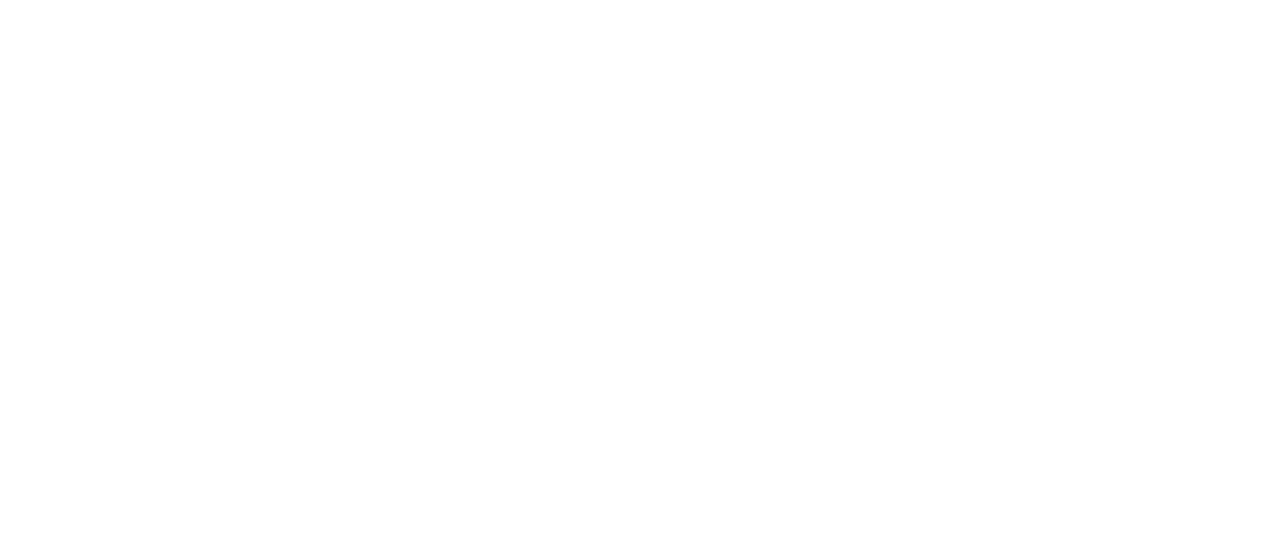
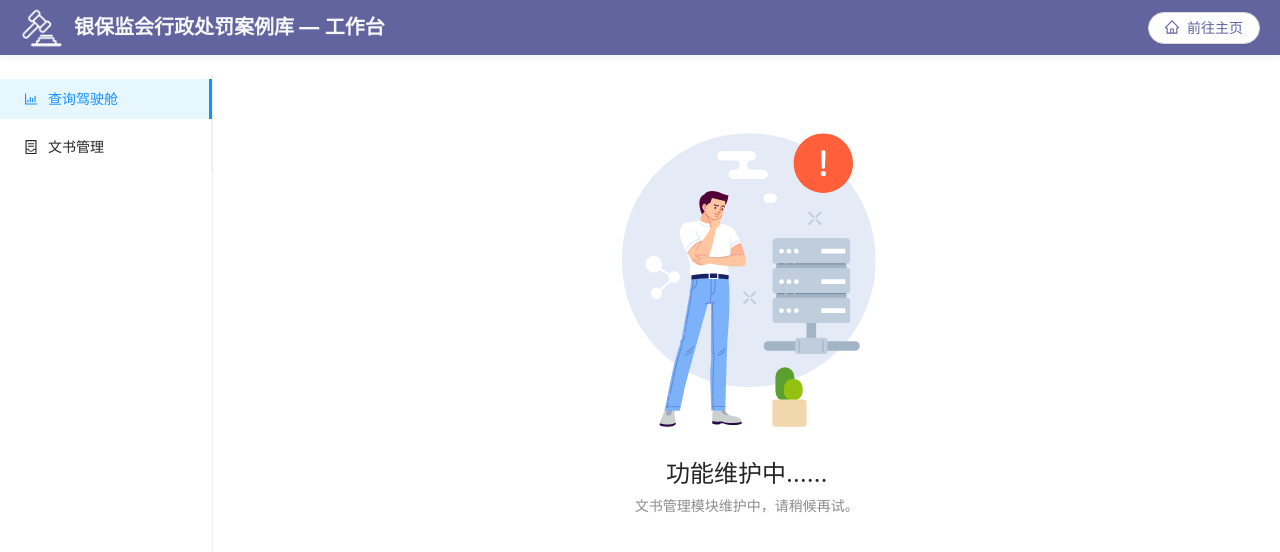
Before and after one commit to BZ-D/casebase-frontend, a React (Create React App) app: page /workbench/file in a window 1280 px wide. Before the commit this address had no page. Shown: the top 552 px of the page. Built offline with nearby package versions, Linux system fonts and the light colour scheme.

Commit message:
feat: cockpit apis

```diff
--- a/package.json
+++ b/package.json
@@ -13,6 +13,7 @@
     "@types/react-dom": "^18.0.6",
     "antd": "^4.23.4",
     "axios": "^1.0.0",
+    "echarts": "^5.4.0",
     "moment": "^2.29.4",
     "react": "^18.2.0",
     "react-dom": "^18.2.0",
--- /dev/null
+++ b/src/api/cockpit.ts
@@ -0,0 +1,107 @@
+import { axios } from "../utils/request";
+
+const COCKPIT_API_PREFIX = '/api/data';
+
+// 获取全年各省处罚数目或某年某月各省处罚数目
+export const getProvinceMapAPI = async (payload: any) => {
+  const res = await axios({
+    url: `${COCKPIT_API_PREFIX}/getMapData`,
+    method: "POST",
+    data: {
+      year: payload.year,
+      month: payload.month // 1-12正常统计，为0则统计全年总数
+    }
+  });
+  return res.data.content;
+}
+
+// 获取全年各月份处罚数目
+export const getTotalNumAPI = async (payload: any) => {
+  const res = await axios({
+    url: `${COCKPIT_API_PREFIX}/getTotalJson`,
+    method: 'POST',
+    data: {
+      year: payload.year,
+      month: payload.month // 此参数无用
+    }
+  });
+  return res.data.content;
+}
+
+// 获取全年各月份罚金
+export const getTotalFineAPI = async (payload: any) => {
+  const res = await axios({
+    url: `${COCKPIT_API_PREFIX}/getFineJson`,
+    method: 'POST',
+    data: {
+      year: payload.year,
+      month: payload.month // 此参数无用
+    }
+  });
+  return res.data.content;
+}
+
+// 获取全年各类型机构处罚数目或某年某月各类型机构处罚数目
+export const getOrganNumAPI = async (payload: any) => {
+  const res = await axios({
+    url: `${COCKPIT_API_PREFIX}/getOrgJson`,
+    method: "POST",
+    data: {
+      year: payload.year,
+      month: payload.month // 1-12正常统计，为0则统计全年总数
+    }
+  });
+  return res.data.content;
+}
+
+// 获取全年各具体机构处罚数目或某年某月各具体机构处罚数目 top10
+export const getDetailOrganNumAPI = async (payload: any) => {
+  const res = await axios({
+    url: `${COCKPIT_API_PREFIX}/getOrgDetailJson`,
+    method: "POST",
+    data: {
+      year: payload.year,
+      month: payload.month // 1-12正常统计，为0则统计全年总数
+    }
+  });
+  return res.data.content;
+}
+
+// 获取全年各具体机构罚金或某年某月各具体机构罚金 top10
+export const getDetailOrganFineAPI = async (payload: any) => {
+  const res = await axios({
+    url: `${COCKPIT_API_PREFIX}/getOrgDetailFineJson`,
+    method: "POST",
+    data: {
+      year: payload.year,
+      month: payload.month // 1-12正常统计，为0则统计全年总数
+    }
+  });
+  return res.data.content;
+}
+
+// 获取全年监管总局分局处罚数目或某年某月监管总局分局处罚数目
+export const getOfficeNumAPI = async (payload: any) => {
+  const res = await axios({
+    url: `${COCKPIT_API_PREFIX}/getPieJson`,
+    method: "POST",
+    data: {
+      year: payload.year,
+      month: payload.month // 1-12正常统计，为0则统计全年总数
+    }
+  });
+  return res.data.content;
+}
+
+// 获取全年监管总局分局罚金或某年某月监管总局分局罚金
+export const getOfficeFineAPI = async (payload: any) => {
+  const res = await axios({
+    url: `${COCKPIT_API_PREFIX}/getPieFineJson`,
+    method: "POST",
+    data: {
+      year: payload.year,
+      month: payload.month // 1-12正常统计，为0则统计全年总数
+    }
+  });
+  return res.data.content;
+}
--- /dev/null
+++ b/src/components/Cockpit/ProvinceMap.tsx
@@ -0,0 +1,12 @@
+import React from "react";
+import { getProvinceMapAPI } from "../../api/cockpit";
+
+const ProvinceMap: React.FC = () => {
+  return (
+    <div>
+      province
+    </div>
+  )
+};
+
+export default ProvinceMap;
--- a/src/router/index.tsx
+++ b/src/router/index.tsx
@@ -3,6 +3,9 @@
 import Intro from "../views/Intro";
 import Home from "../views/Home";
 import FileDetail from '../views/FileDetail';
+import Workbench from '../views/Workbench';
+import Cockpit from '../views/Workbench/Cockpit';
+import FileManage from '../views/Workbench/FileManage';
 
 const AppRouter: React.FC = () => {
   return (
@@ -11,6 +14,10 @@
         <Route path="/" element={<Intro />} />
         <Route path="/search" element={<Home />} />
         <Route path="/fileDetail/:docId" element={<FileDetail />} />
+        <Route path="/workbench" element={<Workbench />}>
+          <Route path="cockpit" element={<Cockpit />} />
+          <Route path="file" element={<FileManage />} />
+        </Route>
       </Routes>
     </BrowserRouter>
   );
--- a/src/views/Home/index.tsx
+++ b/src/views/Home/index.tsx
@@ -31,7 +31,7 @@
 
 	// 搜索文件列表，初始化数据
 	useEffect(() => {
-		if (!filter.content) {
+	  if (!filter.content) {
 			// 地址栏content若为0，跳到intro页
 			navigate('/');
 			return;
--- a/src/views/Intro/index.tsx
+++ b/src/views/Intro/index.tsx
@@ -27,7 +27,11 @@
 			return;
 		}
 		navigate(`/search?kwd=${content}&st=${startTime}&et=${endTime}&order=${order}`);
-	}
+	};
+
+  const gotoWorkbench = () => {
+    navigate('/workbench/cockpit');
+  };
 
 	return (
 		<div className={styles.Home}>
@@ -35,7 +39,7 @@
 				<Button type="default" shape="round" icon={<UserOutlined />} size="large">
 					小组信息
 				</Button>
-				<Button type="default" shape="round" icon={<ToolOutlined />} size="large">
+				<Button type="default" shape="round" icon={<ToolOutlined />} size="large" onClick={gotoWorkbench}>
 					前往工作台
 				</Button>
 			</div>
--- /dev/null
+++ b/src/views/Workbench/Cockpit/index.tsx
@@ -0,0 +1,18 @@
+import React from "react";
+import styles from './index.module.css';
+import { Row, Col } from 'antd';
+import ProvinceMap from "../../../components/Cockpit/ProvinceMap";
+
+const Cockpit: React.FC = () => {
+  return (
+    <>
+      <Row>
+        <Col span={24}>
+          <ProvinceMap></ProvinceMap>
+        </Col>
+      </Row>
+    </>
+  )
+};
+
+export default Cockpit;
--- /dev/null
+++ b/src/views/Workbench/FileManage/index.tsx
@@ -0,0 +1,16 @@
+import React from "react";
+import { Result } from 'antd';
+
+const FileManage: React.FC = () => {
+  return (
+    <div>
+      <Result
+        status="500"
+        title="功能维护中……"
+        subTitle="文书管理模块维护中，请稍候再试。"
+      />
+    </div>
+  )
+};
+
+export default FileManage;
--- /dev/null
+++ b/src/views/Workbench/index.module.css
@@ -0,0 +1,52 @@
+.Workbench {
+  height: 100vh;
+}
+
+.topBar {
+  position: relative;
+  z-index: 10;
+  max-width: 100%;
+  box-shadow: 0 2px 8px #f0f1f2;
+  height: 55px;
+
+  padding-left: 20px;
+  background-color: rgb(97, 100, 159);
+
+  cursor: default;
+}
+
+.topBar .topBarArea {
+  position: relative;
+  height: 100%;
+  display: flex;
+  flex-direction: row;
+  column-gap: 10px;
+  align-items: center;
+
+  color: rgb(247, 247, 247);
+  font-size: 20px;
+  font-weight: bold;
+}
+
+.topBar .topBarArea img {
+  height: 80%;
+}
+
+.topBar .topBarArea .toIntroBtn {
+  position: absolute;
+  right: 20px;
+  color: rgb(97, 100, 159);
+}
+
+.mainArea {
+  margin-top: 20px;
+  height: calc(100% - 75px);
+}
+
+.mainArea .menu {
+  border-right: 1px solid rgba(0,0,0,.06);
+}
+
+.mainArea .contentArea {
+  padding: 10px;
+}
--- a/src/views/Workbench/index.tsx
+++ b/src/views/Workbench/index.tsx
@@ -0,0 +1,69 @@
+import React from "react";
+import { Menu, Row, Col, Button } from 'antd';
+import { HomeOutlined, BarChartOutlined, ContainerOutlined } from '@ant-design/icons';
+import styles from './index.module.css';
+import hammer from '../../assets/pics/hammer.png';
+import { useNavigate } from 'react-router-dom';
+import { Outlet } from 'react-router-dom';
+
+const items = [
+	{
+		key: "cockpit",
+		label: "查询驾驶舱",
+		icon: <BarChartOutlined />
+	},
+	{
+		key: "file",
+		label: "文书管理",
+		icon: <ContainerOutlined />
+	}
+];
+
+const Workbench: React.FC = () => {
+	const navigate = useNavigate();
+
+	const handleGotoIntro = () => {
+		navigate('/');
+	};
+
+	const handleMenuItemClick = (e: any) => {
+		navigate(`/workbench/${e.key}`);
+	};
+
+	return (
+		<div className={styles.Workbench}>
+			<Row className={styles.topBar}>
+				<Col span={24} className={styles.topBarArea}>
+					<img src={hammer} alt="icon" />
+					<div>银保监会行政处罚案例库 — 工作台</div>
+					<Button
+						className={styles.toIntroBtn}
+						type="default"
+						shape="round"
+						icon={<HomeOutlined />}
+						size="middle"
+						onClick={handleGotoIntro}
+					>
+						前往主页
+					</Button>
+				</Col>
+			</Row>
+
+			<Row className={styles.mainArea}>
+				<Col span={4} className={styles.menu}>
+					<Menu
+						defaultSelectedKeys={['cockpit']}
+						mode="inline"
+						items={items}
+						onClick={handleMenuItemClick}
+					/>
+				</Col>
+				<Col span={20} className={styles.contentArea}>
+					<Outlet />
+				</Col>
+			</Row>
+		</div>
+	)
+};
+
+export default Workbench;
```
Also changed, not shown: src/assets/pics/hammer.png (added), src/views/Workbench/Cockpit/index.module.css (added), 1 other file (tests, documents, lock files or other folders).
